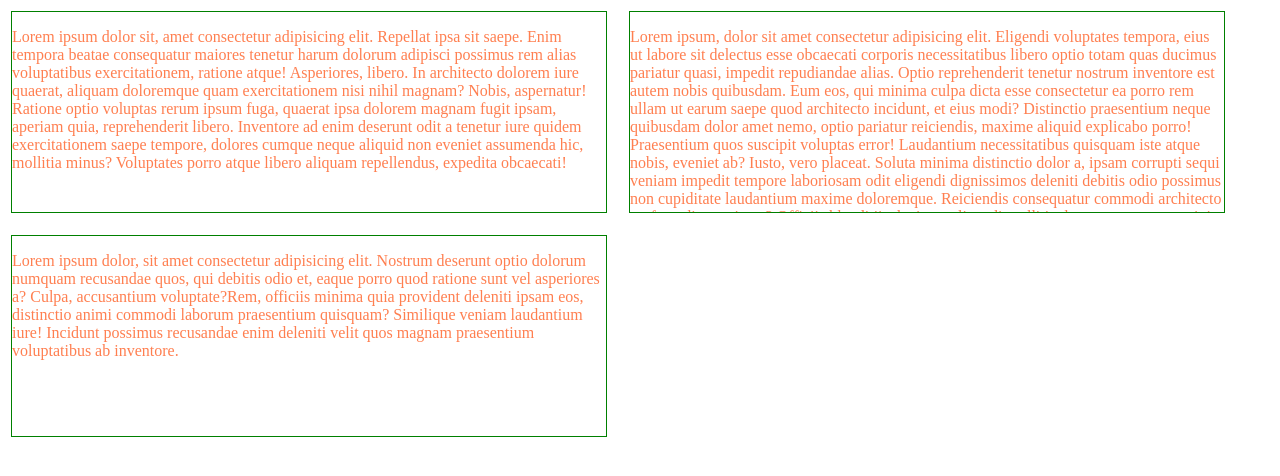
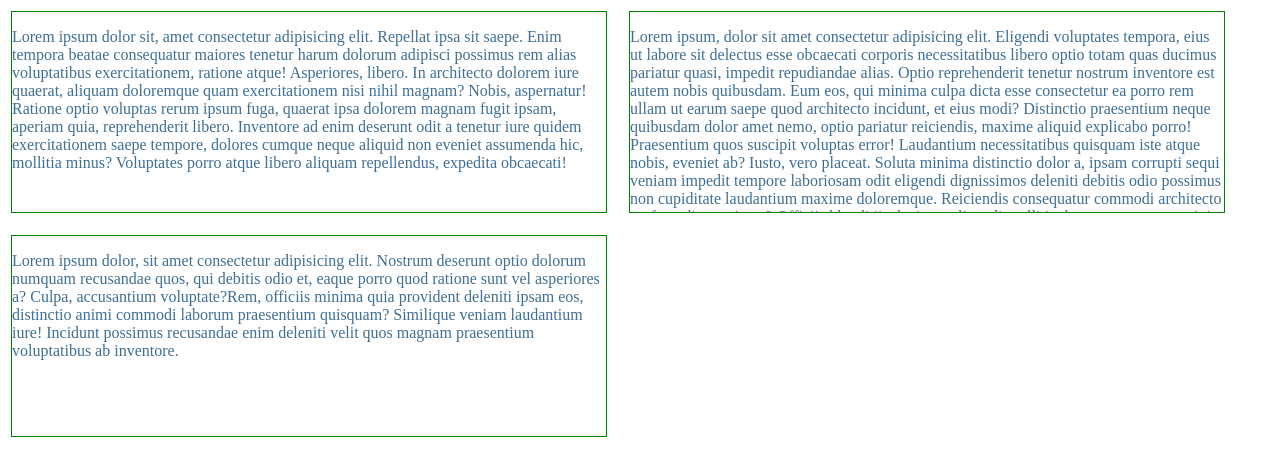
Before and after one commit to jobayer-h/css-hw, a plain HTML site: page index.html in a window 1280 px wide. Drawn offline with Linux system fonts and the light colour scheme.

Commit message:
text color change

```diff
--- a/style.css
+++ b/style.css
@@ -18,6 +18,6 @@ body{
     width: 594px;
 }
 p{
-    color: coral;
+    color: rgb(63, 111, 149);
 
 }
```
